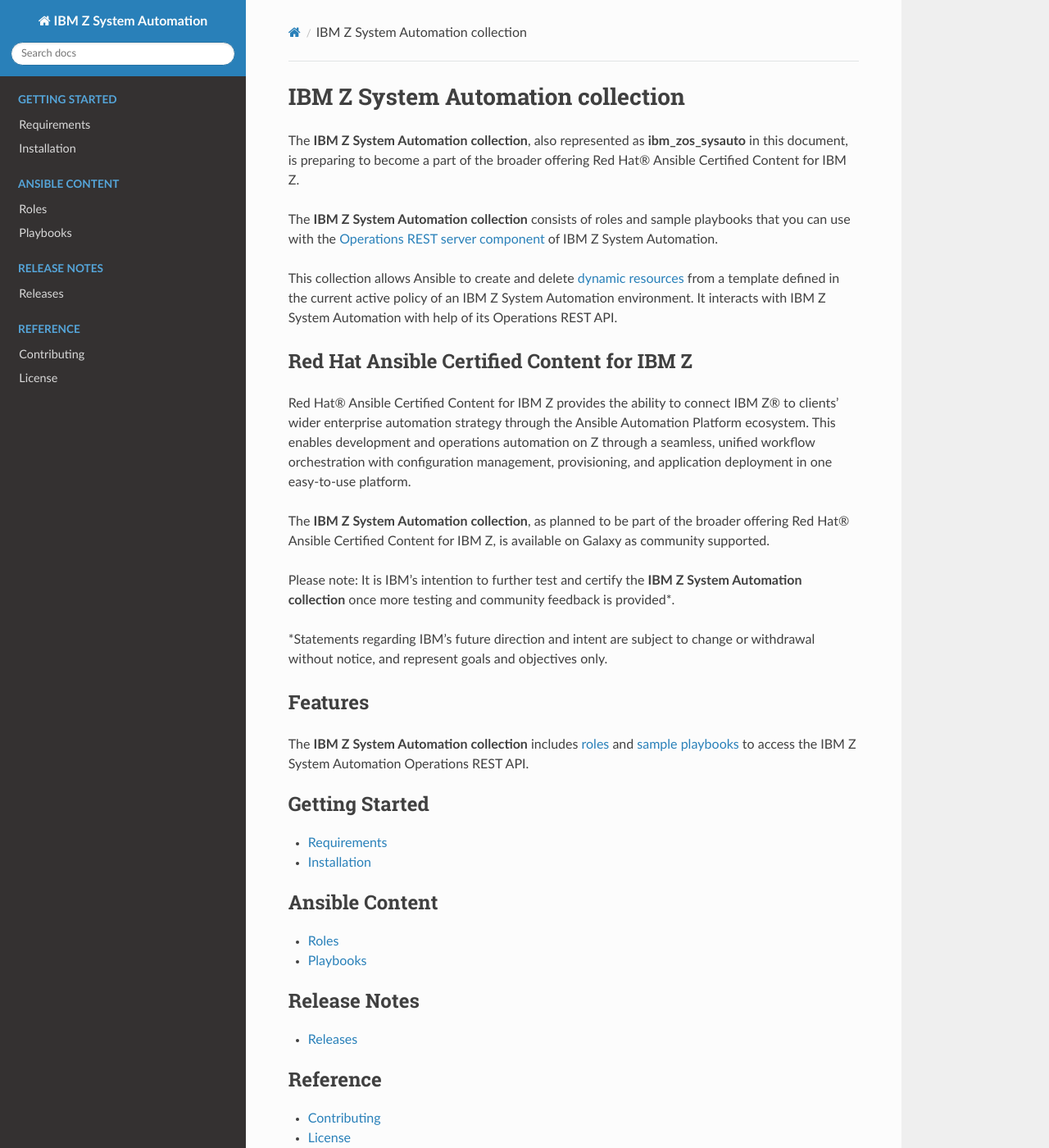
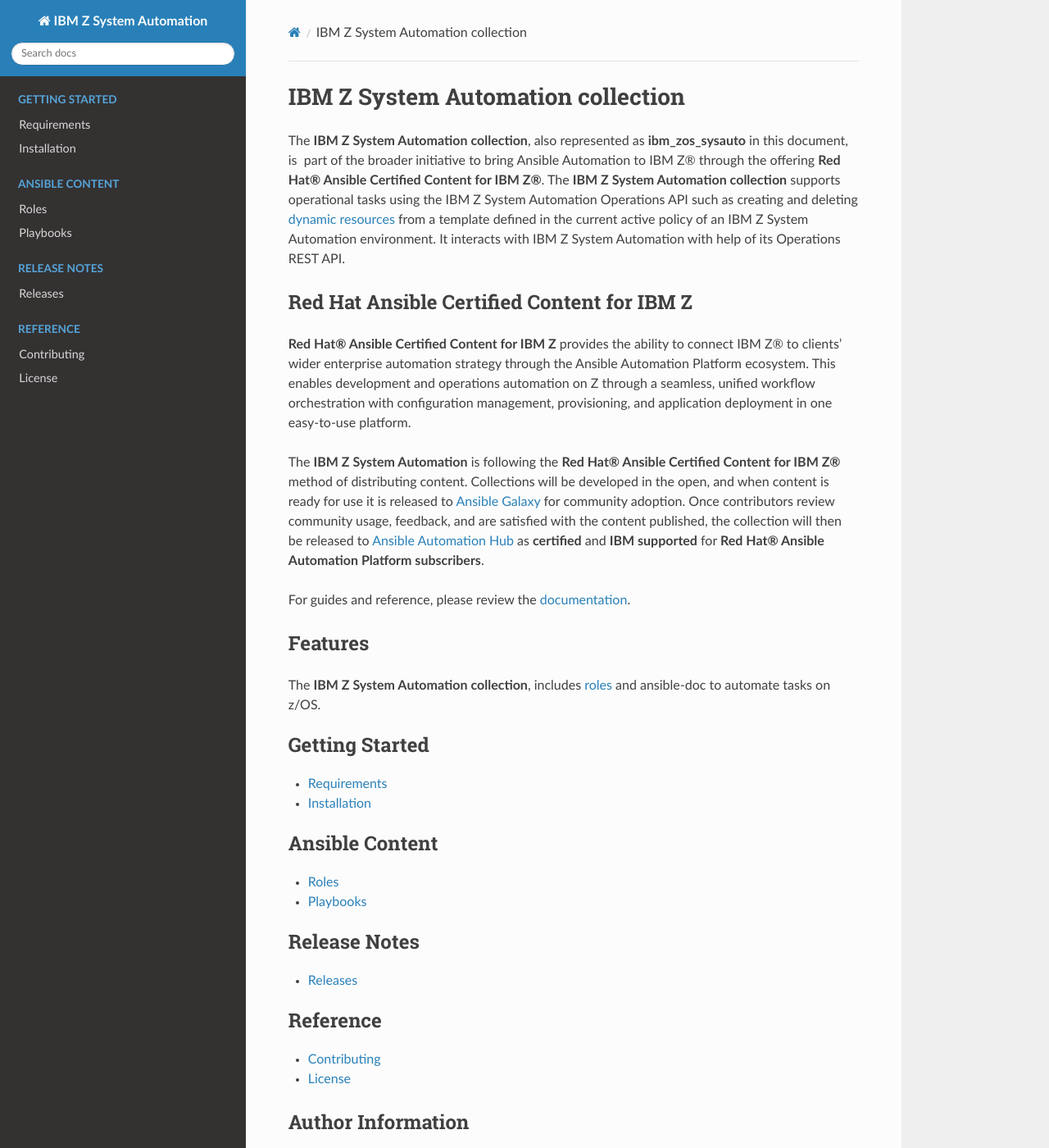
Before and after one commit to ansible-collections/ibm_zos_sysauto, a Sphinx documentation site: the page built from docs/source/index.rst, in a window 1280 px wide and 1400 px high. Shown: the whole window at 82% size. Built offline with Sphinx 7.4.7 and the Read the Docs theme 2.0.0, drawn with Linux system fonts in a browser that asks for light colours; some of the changed text lies outside the part shown.

```diff
--- a/docs/source/conf.py
+++ b/docs/source/conf.py
@@ -16,7 +16,7 @@
 ##############################################################################
 
 project = 'IBM Z System Automation'
-copyright = '2020, IBM'
+copyright = 'IBM Corporation 2020, 2021'
 author = 'IBM'
 
 # The full version, including alpha/beta/rc tags
--- a/docs/source/index.rst
+++ b/docs/source/index.rst
@@ -1,44 +1,46 @@
 .. ...........................................................................
-.. © Copyright IBM Corporation 2020                                          .
+.. © Copyright IBM Corporation 2020, 2021                                    .
 .. ...........................................................................
 
 =================================================
 IBM Z System Automation collection
 =================================================
-
-The **IBM Z System Automation collection**, also represented as **ibm_zos_sysauto** in this document,
-is preparing to become a part of the broader offering Red Hat® Ansible Certified Content for IBM Z.
-
-The **IBM Z System Automation collection** consists of roles and sample playbooks that you can use with the
-`Operations REST server component`_ of IBM Z System Automation.
-
-This collection allows Ansible to create and delete `dynamic resources`_
-from a template defined in the current active policy of an IBM Z System Automation environment.
+The **IBM Z System Automation collection**, also represented as
+**ibm_zos_sysauto** in this document, is  part of the broader
+initiative to bring Ansible Automation to IBM Z® through the offering
+**Red Hat® Ansible Certified Content for IBM Z®**. The
+**IBM Z System Automation collection** supports operational tasks using the IBM Z System Automation Operations API
+such as creating and deleting `dynamic resources`_ from a template defined in the current active policy of an IBM Z System Automation environment.
 It interacts with IBM Z System Automation with help of its Operations REST API.
-
 
 Red Hat Ansible Certified Content for IBM Z
 ===========================================
+**Red Hat® Ansible Certified Content for IBM Z** provides the ability to
+connect IBM Z® to clients' wider enterprise automation strategy through the
+Ansible Automation Platform ecosystem. This enables development and operations
+automation on Z through a seamless, unified workflow orchestration with
+configuration management, provisioning, and application deployment in
+one easy-to-use platform.
 
-Red Hat® Ansible Certified Content for IBM Z provides the ability to connect IBM Z® to clients' wider enterprise
-automation strategy through the Ansible Automation Platform ecosystem.
-This enables development and operations automation on Z through a seamless, unified workflow orchestration with
-configuration management, provisioning, and application deployment in one easy-to-use platform.
+The **IBM Z System Automation** is following the
+**Red Hat® Ansible Certified Content for IBM Z®** method of distributing
+content. Collections will be developed in the open, and when content is ready
+for use it is released to
+`Ansible Galaxy`_
+for community adoption. Once contributors review community usage, feedback,
+and are satisfied with the content published, the collection will then be
+released to `Ansible Automation Hub`_
+as **certified** and **IBM supported** for
+**Red Hat® Ansible Automation Platform subscribers**.
 
-The **IBM Z System Automation collection**, as planned to be part of the broader offering
-Red Hat® Ansible Certified Content for IBM Z, is available on Galaxy as community supported.
-
-
-Please note: It is IBM's intention to further test and certify the **IBM Z System Automation collection**
-once more testing and community feedback is provided\*.
-
-\*Statements regarding IBM's future direction and intent are subject to change or withdrawal without notice, and represent goals and objectives only.
+For guides and reference, please review the `documentation`_.
 
 
 Features
 ========
-
-The **IBM Z System Automation collection** includes `roles`_ and `sample playbooks`_ to access the IBM Z System Automation Operations REST API.
+The **IBM Z System Automation collection**, includes
+`roles`_ and ansible-doc to
+automate tasks on z/OS.
 
 .. toctree::
    :maxdepth: 1
@@ -73,17 +75,16 @@ Author Information
 **IBM Z System Automation collection** is maintained by the IBM Z System Automation development team.
 For more information refer to `IBM Z System Automation`_.
 
+
+.. _dynamic resources:
+   https://www.ibm.com/support/knowledgecenter/de/SSWRCJ_4.2.0/com.ibm.safos.doc_4.2/UserGuide/Dynamic_Resources.html
+.. _Ansible Galaxy:
+   https://galaxy.ansible.com/search?keywords=zos_&order_by=-relevance&deprecated=false&type=collection&page=1
+.. _Ansible Automation Hub:
+   https://www.ansible.com/products/automation-hub
+.. _documentation:
+   https://ansible-collections.github.io/ibm_zos_sysauto/index.html
 .. _roles:
-   https://github.com/ansible-collections/ibm_zos_sysauto/tree/main/roles
-.. _sample playbooks:
-   https://github.com/ansible-collections/ibm_zos_sysauto/tree/main/playbooks
-.. _GNU General Public License, Version 3.0:
-   https://opensource.org/licenses/GPL-3.0
-.. _Apache License, Version 2.0:
-   https://opensource.org/licenses/Apache-2.0
-.. _Operations REST server component:
-   https://www.ibm.com/support/knowledgecenter/de/SSWRCJ_4.2.0/com.ibm.safos.doc_4.2/Integrating.html
+   https://ansible-collections.github.io/ibm_zos_sysauto/roles.html
 .. _IBM Z System Automation:
    https://www.ibm.com/products/z-system-automation
-.. _dynamic resources:
-   https://www.ibm.com/support/knowledgecenter/de/SSWRCJ_4.2.0/com.ibm.safos.doc_4.2/UserGuide/Dynamic_Resources.html
```
Also changed, not shown: README.md (+28 -31 lines).
